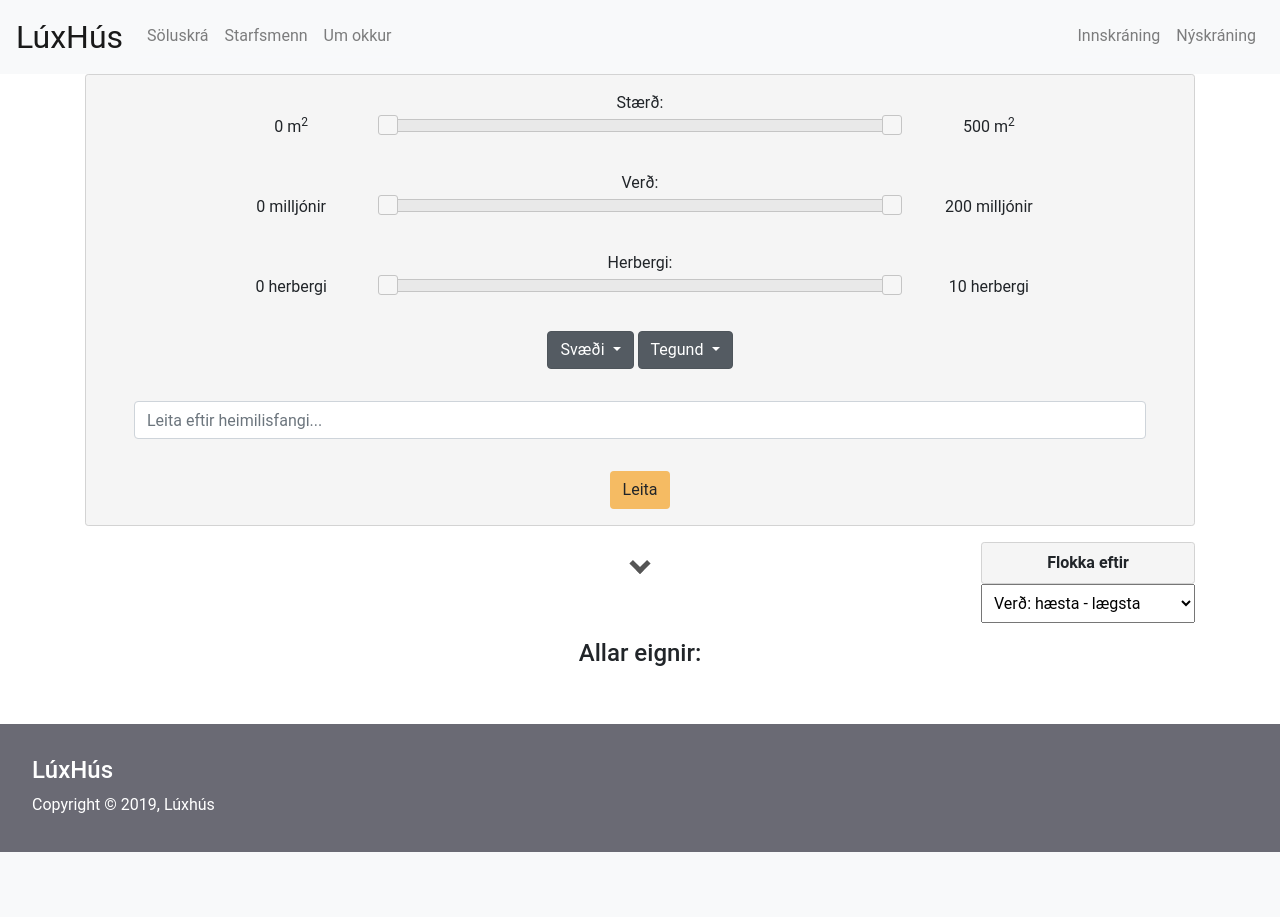
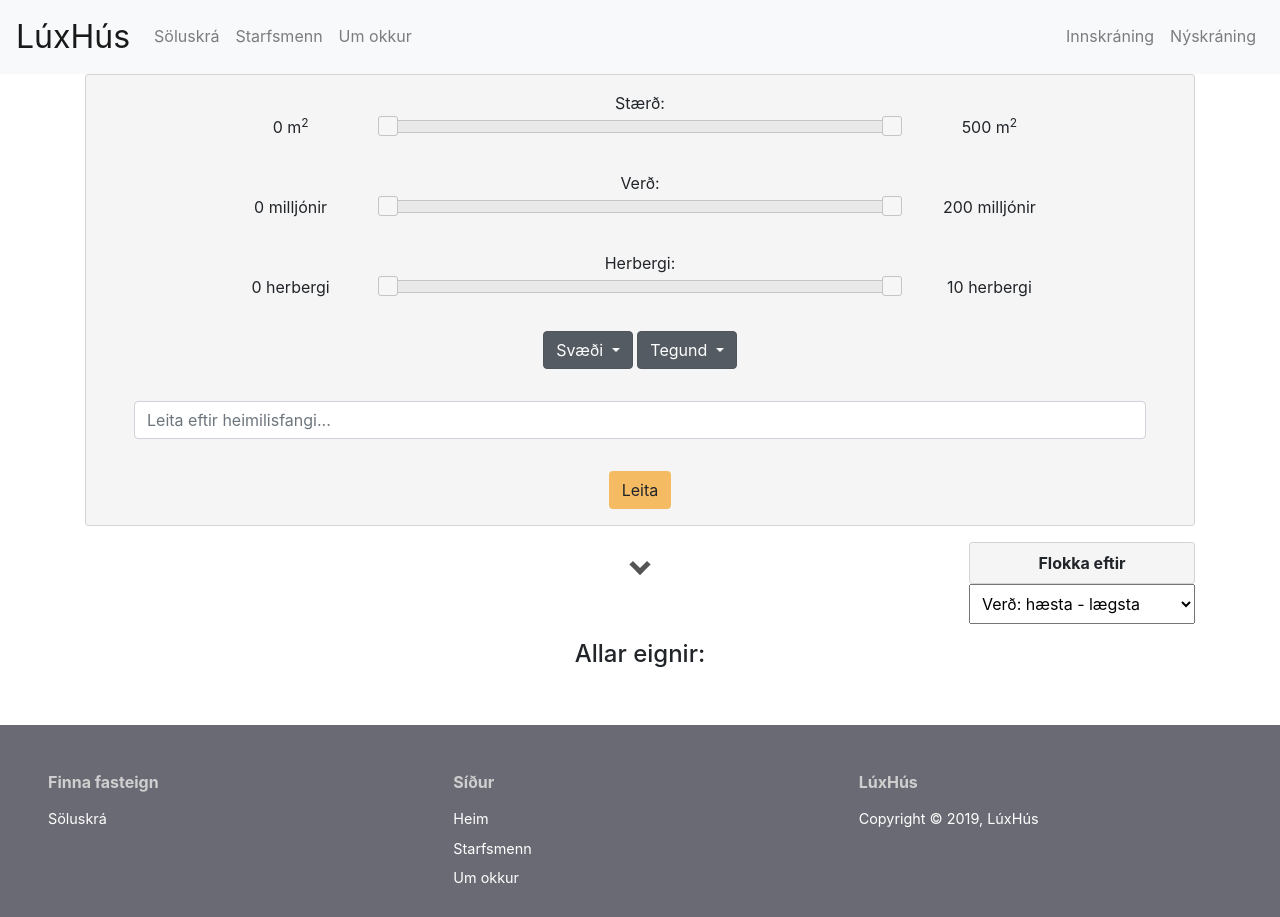
Before and after one commit to pker98/verklegt2, a Django app: template project/templates/forsida/home.html in a window 1280 px wide. Before the commit the page ends 852 px from the top, so only its background shows below. Run offline with Django 3.2, Linux system fonts and the light colour scheme; the template is opened without the code that fills it, so the values that code supplies are empty; some libraries are stand-ins or nearby versions.

Commit message:
footer styling and error fix for user not authenticated

```diff
--- a/project/fasteignasala/static/css/main.css
+++ b/project/fasteignasala/static/css/main.css
@@ -1,8 +1,13 @@
-html, body {
+html {
     font-family: Roboto, sans-serif;
     scroll-behavior: smooth;
     height: 100%;
 }
+
+body {
+    height: 100%;
+}
+
 h2 {
     font-size: 1.5rem;
 }
@@ -46,15 +51,18 @@
 
 
 .apartment_address {
-    font-size: 1.7rem;
+    font-size: 1.5rem;
     font-weight: lighter;
     text-align: left;
+    color: black;
+    font-weight: lighter;
 }
 
 .apartment_zip {
-    font-size: 1.7rem;
+    font-size: 1.5rem;
     font-weight: bold;
     float:right;
+    color: black;
 }
 
 .price {
@@ -296,23 +304,41 @@
 .footer {
     position: relative;
     background-color: #6A6A74;
-    height: 8rem;
-    margin-top: -8rem;
+    height: 12rem;
+    margin-top: -12rem;
     clear: both;
     color: white;
     padding: 2rem;
+    display: flex;
+    justify-content: center;
+}
+
+.footer h3 {
+    color: #cfcfcf;
+    font-size: 1rem;
+    font-weight: bold;
+    margin-bottom: 1rem;
+}
+
+.footer-section {
+    margin: 1rem;
+    width: 30rem;
+}
 
 
-}
 
-.footer div {
-    margin: auto;
+.footer a, .footer p {
+    font-size: 0.9rem;
+    text-decoration: none;
+    color: white;
+    display: block;
+    margin: 0.5rem auto;
 }
 
 #main {
     min-height: 100%;
     overflow: auto;
-    padding-bottom: 10rem;
+    padding-bottom: 14rem;
 }
 
 
--- a/project/fasteignasala/static/js/price_format.js
+++ b/project/fasteignasala/static/js/price_format.js
@@ -12,5 +12,4 @@
         div_list[i].innerHTML = 'Verð: ' + num.toString().replace(/(\d)(?=(\d{3})+(?!\d))/g, '$1.') + 'kr.'
     }
 
-
 };
--- a/project/fasteignasala/views.py
+++ b/project/fasteignasala/views.py
@@ -104,7 +104,7 @@
 
 
 def get_apartm_by_id(request, id):
-    if request.method == "GET" and User.is_authenticated:
+    if request.method == "GET" and request.user.is_authenticated:
         get_object_or_404(Apartment, pk=id)
         try:
             old_history = History.objects.get(user_id=request.user.id, apartment_id=id)
--- a/project/templates/base.html
+++ b/project/templates/base.html
@@ -76,8 +76,21 @@
     <script src="{% static 'js/apartments.js' %}"></script>
     <script src="https://code.jquery.com/ui/1.12.1/jquery-ui.js"></script>
     <footer class="footer">
-        <div><h2>LúxHús</h2></div>
-        <p>Copyright &copy; 2019, Lúxhús</p>
+        <div class="footer-section">
+            <h3>Finna fasteign</h3>
+            <a href="{% url 'soluskra-home' %}">Söluskrá</a>
+        </div>
+        <div class="footer-section">
+            <h3>Síður</h3>
+            <a href="{% url 'fasteignasala-home' %}">Heim</a>
+            <a href="{% url 'starfsmenn-home' %}">Starfsmenn</a>
+            <a href="{% url 'um-okkur-home' %}">Um okkur</a>
+        </div>
+        <div class="footer-section">
+            <h3>LúxHús</h3>
+            <p>Copyright &copy; 2019, LúxHús</p>
+        </div>
+
     </footer>
 </body>
 </html>
```
